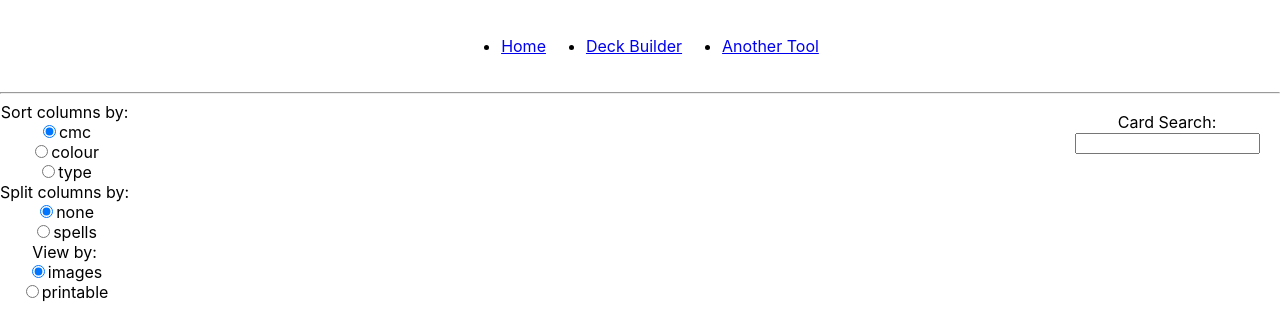
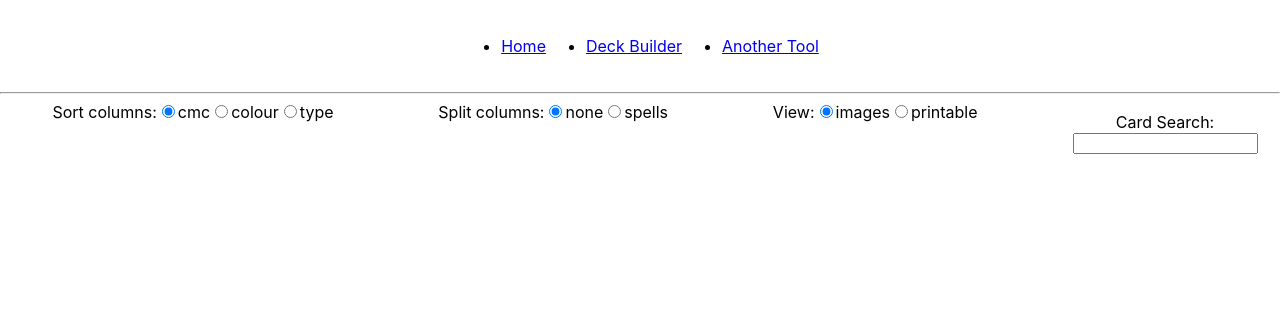
Before and after one commit to ANRoebuck/mtg-shelf, a React (Create React App) app: page /deckBuilder in a window 1280 px wide. Shown: the top 336 px of the page. Built offline with nearby package versions, Linux system fonts and the light colour scheme.

Commit message:
improve printable list and css

```diff
--- a/src/App.js
+++ b/src/App.js
@@ -1,4 +1,4 @@
-import React, { useState } from 'react';
+import React from 'react';
 import { Route, Link, BrowserRouter as Router } from 'react-router-dom';
 import './App.scss';
 import DeckBuilder from "./DeckBuilder";
--- a/src/App.scss
+++ b/src/App.scss
@@ -1,4 +1,5 @@
 .App {
+  height: 100%;
   text-align: center;
 
 
@@ -9,17 +10,6 @@
     .menu-item {
       margin: 20px;
     }
-  }
-}
-
-.App-logo {
-  height: 40vmin;
-  pointer-events: none;
-}
-
-@media (prefers-reduced-motion: no-preference) {
-  .App-logo {
-    animation: App-logo-spin infinite 20s linear;
   }
 }
 
--- a/src/Components/CardSearch.jsx
+++ b/src/Components/CardSearch.jsx
@@ -30,7 +30,7 @@ const CardSearch = ({ addCard }) => {
           <input type="text" value={searchTerm} onChange={(e) => onChange(e)} />
         </label>
       </form>
-      <div>
+      <div className="search-results">
         {searchResults}
       </div>
     </div>
--- a/src/Components/Deck.jsx
+++ b/src/Components/Deck.jsx
@@ -9,12 +9,13 @@ const Deck = ({ decklist, sideIn, sideOut }) => {
   const [viewDeckBy, setViewDeckBy] = useState(viewBy.images);
 
   return (
-    <div className="decklist">
+    <div className="deck">
       <DecklistOptions
         sortOptions={Object.keys(sortBy)} setSortBy={setSortColumnsBy}
         splitOptions={Object.keys(splitBy)} setSplitBy={setSplitColumnsBy}
         viewOptions={Object.keys(viewBy)} setViewBy={setViewDeckBy}
       />
+      {/*<hr/>*/}
       <DeckView
         decklist={decklist}
         sortColumnsBy={sortColumnsBy} splitColumnsBy={splitColumnsBy} viewDeckBy={viewDeckBy}
--- a/src/Components/DecklistOptions.jsx
+++ b/src/Components/DecklistOptions.jsx
@@ -68,12 +68,18 @@ const DecklistOptions = ({ sortOptions, setSortBy, splitOptions, setSplitBy, vie
 
   return (
     <div className="decklist-options">
-      <div>Sort columns by:</div>
-      {sortOptionsToRender}
-      <div>Split columns by:</div>
-      {splitOptionstoRender}
-      <div>View by:</div>
-      {viewOptionsToRender}
+      <div className={"option-set"}>
+        <div>Sort columns:</div>
+        {sortOptionsToRender}
+      </div>
+      <div className={"option-set"}>
+        <div>Split columns:</div>
+        {splitOptionstoRender}
+      </div>
+      <div className={"option-set"}>
+        <div>View:</div>
+        {viewOptionsToRender}
+      </div>
     </div>
   );
 }
--- a/src/Components/ViewPrintable.jsx
+++ b/src/Components/ViewPrintable.jsx
@@ -7,18 +7,27 @@ import { groupCardsByName } from "./utils";
 const ViewPrintable = ({ maindeck, sideboard, sideOut, sideIn, sortColumnsBy, splitColumnsBy }) => {
 
   const groupedMaindeck = groupCardsByName(maindeck);
-  console.log(groupedMaindeck);
-  console.log(Object.entries(groupedMaindeck));
-  Object.entries(groupedMaindeck).forEach(([cardname, cards]) => {
-    console.log(cardname);
-    console.log(cards);
-  });
-  const divs = Object.entries(groupedMaindeck).map(([cardname, cards]) =>
+  const groupedSideboard = groupCardsByName(sideboard);
+
+  const maindeckRows = Object.entries(groupedMaindeck).map(([cardname, cards]) =>
     <div>{`${cards.length}  ${cardname}`}</div>);
+
+  const sideboardRows = Object.entries(groupedSideboard).map(([cardname, cards]) =>
+    <div>{`${cards.length}  ${cardname}`}</div>);
+
+  const maindeckCount = `(${maindeckRows.length})`
+  const sideboardCount = `(${sideboardRows.length})`
 
   return (
     <div className="view-printable">
-      {divs}
+      <div className="printable-column">
+        Maindeck {maindeckCount}
+        {maindeckRows}
+      </div>
+      <div className="printable-column">
+        Sideboard {sideboardCount}
+        {sideboardRows}
+      </div>
     </div>
   );
 };
--- a/src/DeckBuilder.css
+++ b/src/DeckBuilder.css
@@ -1,29 +1,57 @@
 .deck-builder {
+  display: grid;
+  grid-template-columns: 1fr 250px;
+  overflow-y: hidden; }
+
+.deck-builder .deck {
+  display: grid;
+  grid-template-rows: 1fr 9fr;
+  height: 100%;
+  width: 100%; }
+
+.deck-builder .deck .decklist-options {
   display: flex;
+  justify-content: center;
+  max-height: 50px;
+  width: 100%; }
+
+.deck-builder .deck .decklist-options .option-set {
+  display: flex;
+  flex-grow: 1;
+  justify-content: center; }
+
+.deck-builder .deck .deck-view .view-images .maindeck {
+  display: flex;
+  width: 100%; }
+
+.deck-builder .deck .deck-view .view-images .maindeck .decklist-column {
+  display: grid;
+  grid-template-rows: 1fr 1fr; }
+
+.deck-builder .deck .deck-view .view-images .maindeck .decklist-column .partial-decklist-column {
   height: 100%; }
+
+.deck-builder .deck .deck-view .view-images .maindeck .decklist-column .partial-decklist-column .card.covered {
+  height: 50px;
+  overflow: hidden; }
+
+.deck-builder .deck .deck-view .view-images .sideboard .decklist-column .card.covered {
+  height: 50px;
+  overflow: hidden; }
+
+.deck-builder .deck .deck-view .view-printable {
+  display: grid;
+  grid-template-columns: 1fr 1fr; }
+
 .deck-builder .card-search {
   padding: 10px;
   width: 250px;
-    border: 2px black; }
+  border: 2px black;
+  height: 100%; }
+
+.deck-builder .card-search .search-results {
+  overflow-y: scroll; }
+
 .deck-builder .card-search .search-result.covered {
   height: 50px;
   overflow: hidden; }
-  .deck-builder .decklist {
-    width: 100%;
-    height: 100%;
-    border: 2px black;
-    display: flex; }
-    .deck-builder .decklist .maindeck {
-      display: flex;
-      width: 100%; }
-      .deck-builder .decklist .maindeck .decklist-column {
-        display: grid;
-        grid-template-rows: 1fr 1fr; }
-        .deck-builder .decklist .maindeck .decklist-column .partial-decklist-column {
-          height: 100%; }
-          .deck-builder .decklist .maindeck .decklist-column .partial-decklist-column .card.covered {
-            height: 50px;
-            overflow: hidden; }
-    .deck-builder .decklist .sideboard .decklist-column .card.covered {
-      height: 50px;
-      overflow: hidden; }
--- a/src/DeckBuilder.jsx
+++ b/src/DeckBuilder.jsx
@@ -25,6 +25,7 @@ const DeckBuilder = () => {
   return (
     <div className="deck-builder">
       <Deck decklist={decklist} sideIn={sideIn} sideOut={sideOut}/>
+      {/*<hr/>*/}
       <CardSearch addCard={addCard}/>
     </div>
   );
--- a/src/DeckBuilder.scss
+++ b/src/DeckBuilder.scss
@@ -1,53 +1,49 @@
 .deck-builder {
+  display: grid;
+  //max-height: 400px;
+  grid-template-columns: 1fr 250px;
+  overflow-y: hidden;
+
+  .deck {
+    display: grid;
+    grid-template-rows: 1fr 9fr;
+    height: 100%;
+    width: 100%;
+
+      .decklist-options {
         display: flex;
+        justify-content: center;
+        max-height: 50px;
+        width: 100%;
+
+        .option-set {
+          display: flex;
+          flex-grow: 1;
+          justify-content: center;
+
+        }
+      }
+
+      .deck-view {
+
+        .view-images {
+          .maindeck {
+            display: flex;
+            width: 100%;
+            .decklist-column {
+              display: grid;
+              grid-template-rows: 1fr 1fr;
+              .partial-decklist-column {
                 height: 100%;
-
-  .card-search {
-    padding: 10px;
-    width: 250px;
-    border: 2px black;
-
-    .search-result {
+                .card {
                   &.covered {
                     height: 50px;
                     overflow: hidden;
                   }
                 }
               }
-
-  .decklist {
-    width: 100%;
-    height: 100%;
-    border: 2px black;
-    display: flex;
-
-    .maindeck {
-      display: flex;
-      width: 100%;
-
-
-      .decklist-column {
-
-        display: grid;
-        grid-template-rows: 1fr 1fr;
-
-        .partial-decklist-column {
-          height: 100%;
-
-          .card {
-            &.covered {
-              height: 50px;
-              overflow: hidden;
-            }
-
-            .card-img {
-              //position: absolute;
             }
           }
-        }
-      }
-    }
-
           .sideboard {
             .decklist-column {
               .card {
@@ -58,7 +54,32 @@
               }
             }
           }
+        }
+
+        .view-printable{
+          display: grid;
+          grid-template-columns: 1fr 1fr;
+        }
+      }
 
   }
 
+  .card-search {
+    padding: 10px;
+    width: 250px;
+    border: 2px black;
+    height: 100%;
+
+    .search-results {
+      overflow-y: scroll;
     }
+
+    .search-result {
+      &.covered {
+        height: 50px;
+        overflow: hidden;
+      }
+    }
+  }
+
+}
--- a/src/index.css
+++ b/src/index.css
@@ -1,13 +1,9 @@
 body {
   margin: 0;
-  font-family: -apple-system, BlinkMacSystemFont, 'Segoe UI', 'Roboto', 'Oxygen',
-    'Ubuntu', 'Cantarell', 'Fira Sans', 'Droid Sans', 'Helvetica Neue',
-    sans-serif;
+  font-family: -apple-system, BlinkMacSystemFont, 'Segoe UI', 'Roboto', 'Oxygen', 'Ubuntu', 'Cantarell', 'Fira Sans', 'Droid Sans', 'Helvetica Neue', sans-serif;
   -webkit-font-smoothing: antialiased;
   -moz-osx-font-smoothing: grayscale;
-}
+  height: 100%; }
 
 code {
-  font-family: source-code-pro, Menlo, Monaco, Consolas, 'Courier New',
-    monospace;
-}
+  font-family: source-code-pro, Menlo, Monaco, Consolas, 'Courier New', monospace; }
```
Also changed, not shown: src/App.css (+6 -11 lines). Lines whose indentation alone changed are shown as unchanged.
